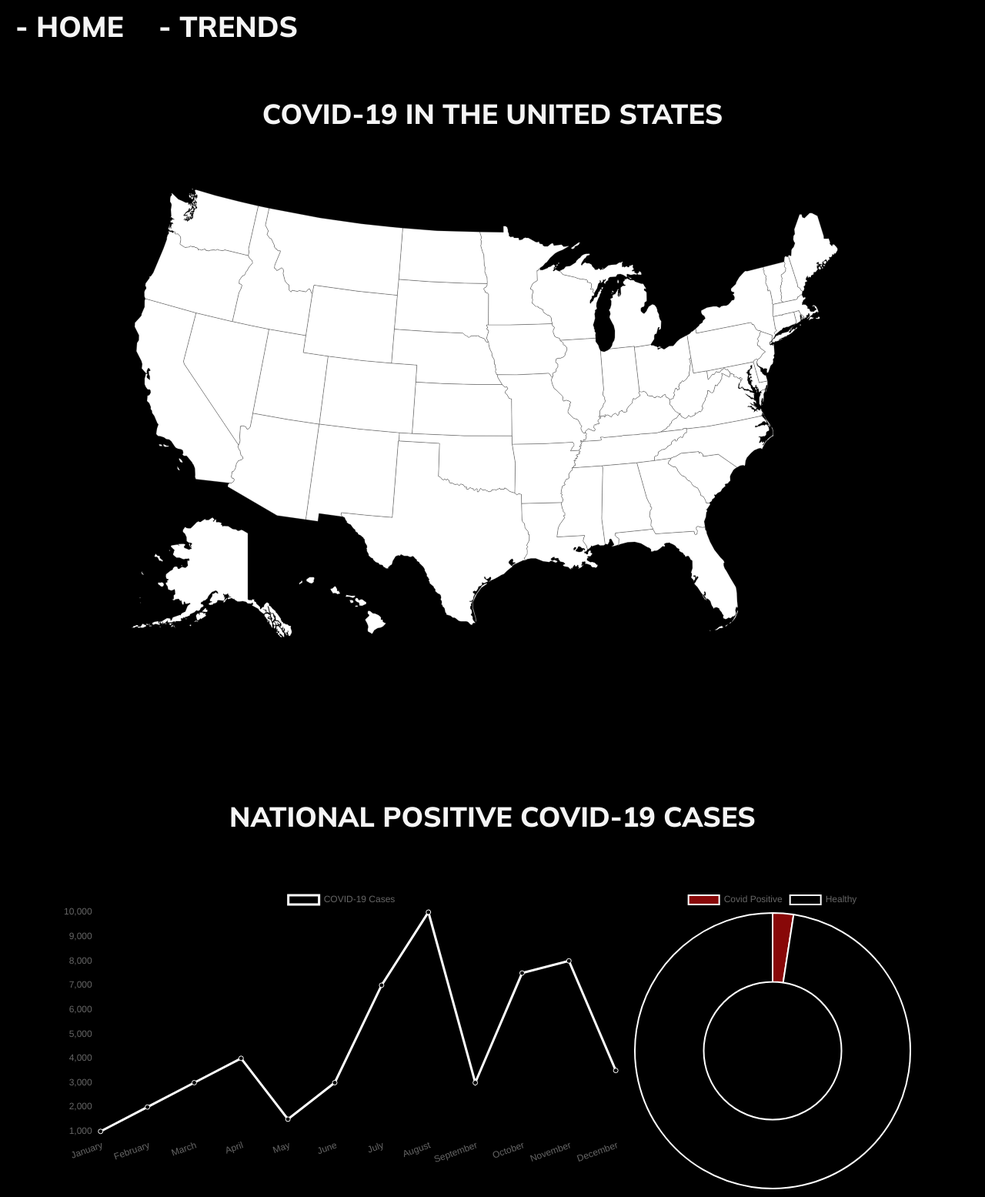
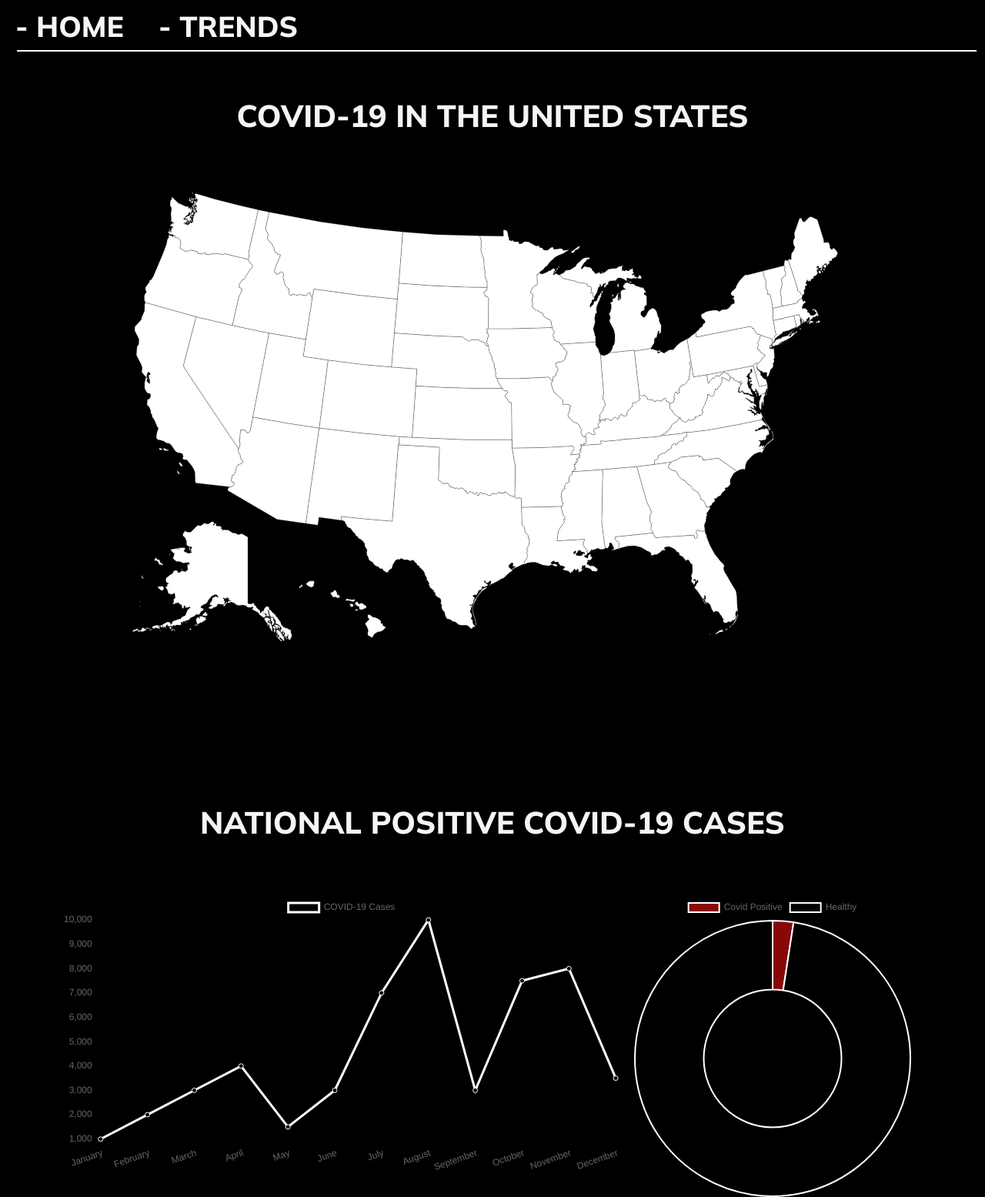
Before and after one commit to KentStuder22/JK-Projects, a Python web app: template mongo-tornado demo/templates/index.html in a window 1280 px wide. Shown: the whole page at 77% size. Run offline with Jinja, Linux system fonts and the light colour scheme; the template is opened without the code that fills it, so the values that code supplies are empty.

Commit message:
more css work and formatting

```diff
--- a/Visualization Website/static/main.css
+++ b/Visualization Website/static/main.css
@@ -32,6 +32,7 @@
 }
 .map-header, .trend-header {
     color: whitesmoke;
+    font-size: 30pt;
     padding-bottom: 70px;
 }
 body {
--- a/Visualization Website/templates/index.html
+++ b/Visualization Website/templates/index.html
@@ -10,7 +10,7 @@
     <link href="https://fonts.googleapis.com/css2?family=Mulish:wght@800&display=swap" rel="stylesheet">
     <script src="https://ajax.googleapis.com/ajax/libs/jquery/3.5.1/jquery.min.js"></script>
     <script src="https://cdn.jsdelivr.net/npm/chart.js"></script>
-    <title>Visualization</title>
+    <title>Visualization Website</title>
 </head>
 <body>
     <div class="main-container">
@@ -19,6 +19,7 @@
                 <li class="nav-items"><a href="#home" class="nav-links">- HOME</a></li>
                 <li class="nav-items"><a href="#trends" class="nav-links">- TRENDS</a></li>
             </ul>
+            <hr class="header-line" style="height:2px; width:97.4%; border-width:0; color:rgb(255, 255, 255); background-color:rgb(255, 255, 255); margin-left: 22px">
         </div>
         <div class="map-container" id="home">
             <h1 class="map-header">COVID-19 IN THE UNITED STATES</h1>
```
